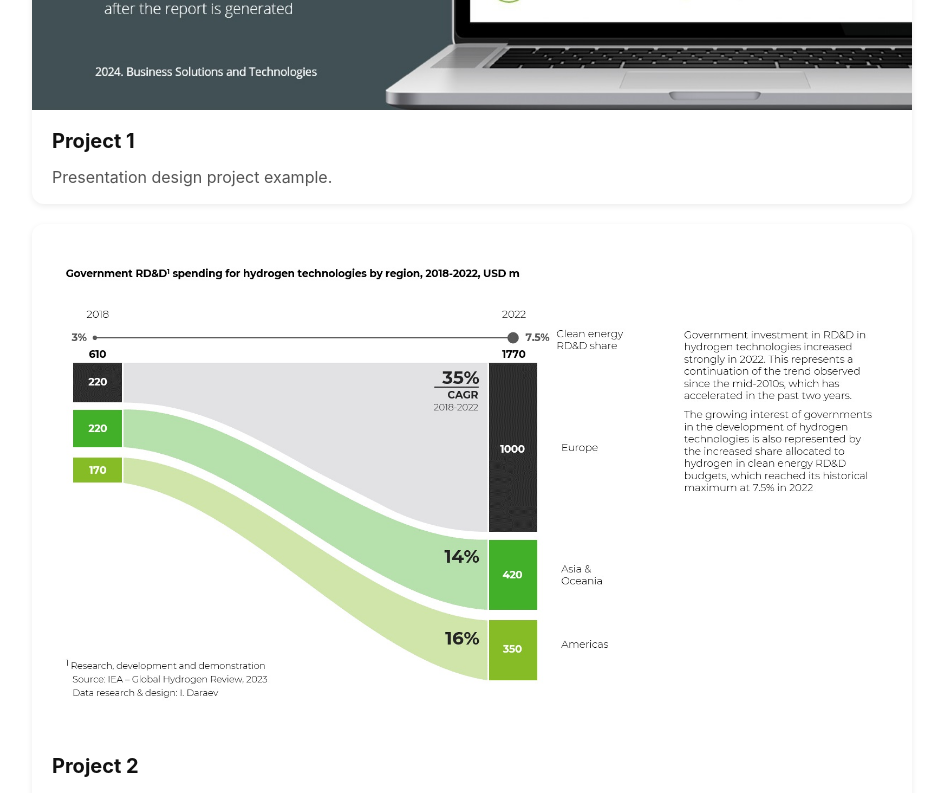
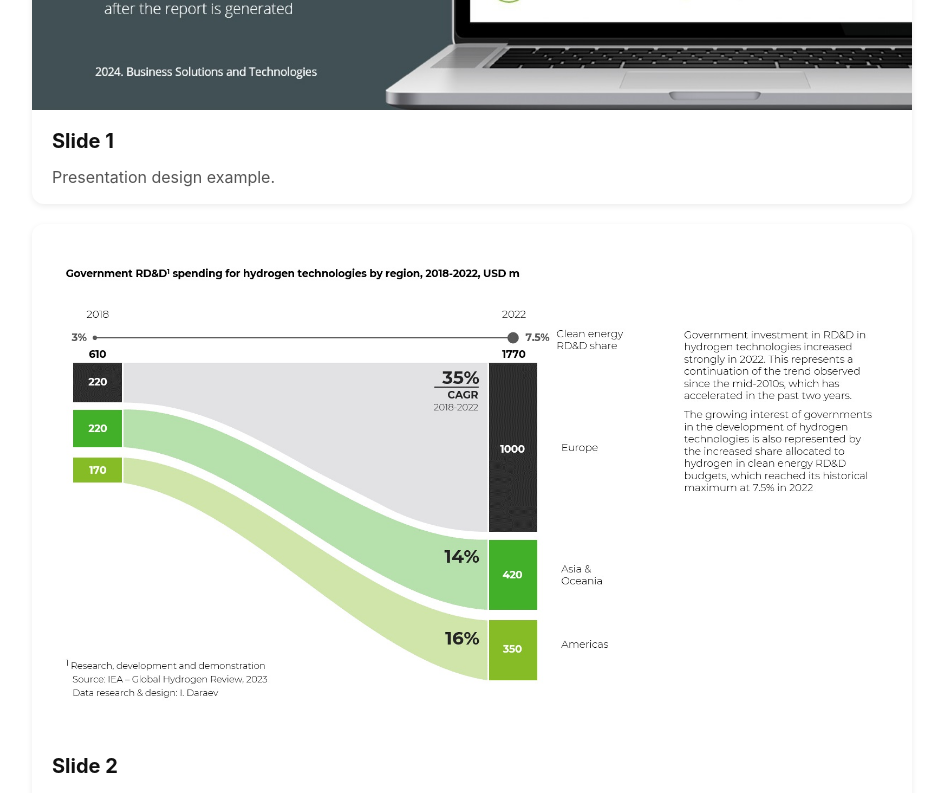
Before and after one commit to isk06/ruportfo, a Next.js app: page / in a window 1280 px wide. Shown: the part 1640-2433 px from the top of the page, without its empty margins (168-1111 px from the left). Built offline with nearby package versions, Linux system fonts and the light colour scheme.

Commit message:
Update page content

```diff
--- a/app/page.tsx
+++ b/app/page.tsx
@@ -33,9 +33,9 @@ export default function HomePage() {
         {imageFiles.map((file, index) => (
           <ProjectCard
             key={index}
-            title={`Project ${index + 1}`}
+            title={`Slide ${index + 1}`}
             image={`/images/${file}`}
-            description="Presentation design project example."
+            description="Presentation design example."
           />
         ))}
       </div>
```
